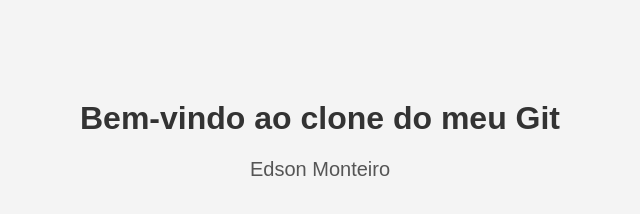
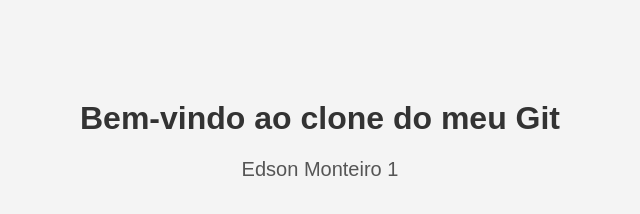
Before and after one commit to cdffortnite/auladegit, a plain HTML site: page index.html in a window 1280 px wide. Shown: the full height of the page, 320-960 px from the left. Drawn offline with Linux system fonts and the light colour scheme.

Commit message:
Update index.html

```diff
--- a/index.html
+++ b/index.html
@@ -22,6 +22,6 @@
 </head>
 <body>
     <h1>Bem-vindo ao clone do meu Git</h1>
-    <p>Edson Monteiro </p>
+    <p>Edson Monteiro 1</p>
 </body>
 </html>
```
